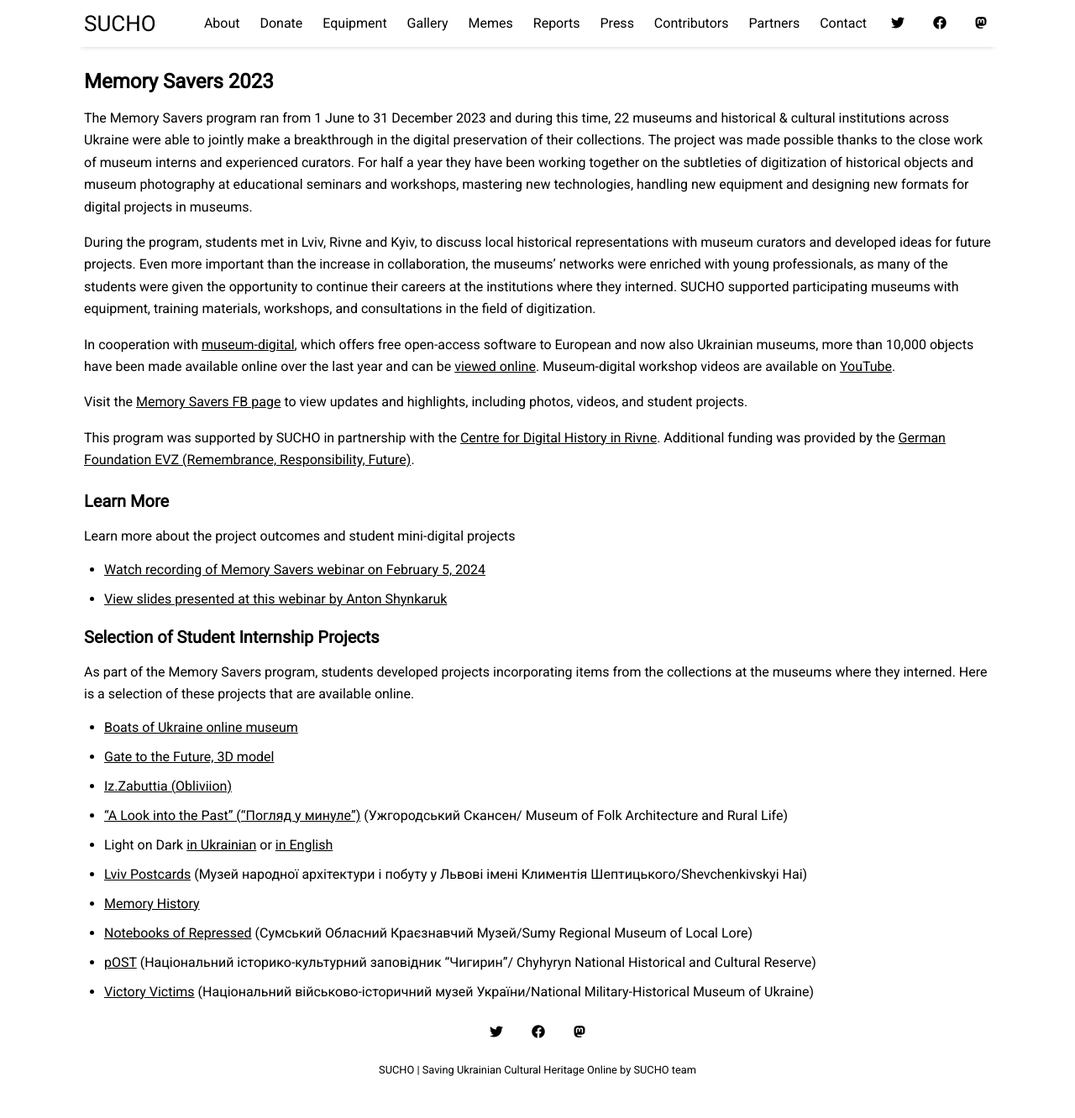
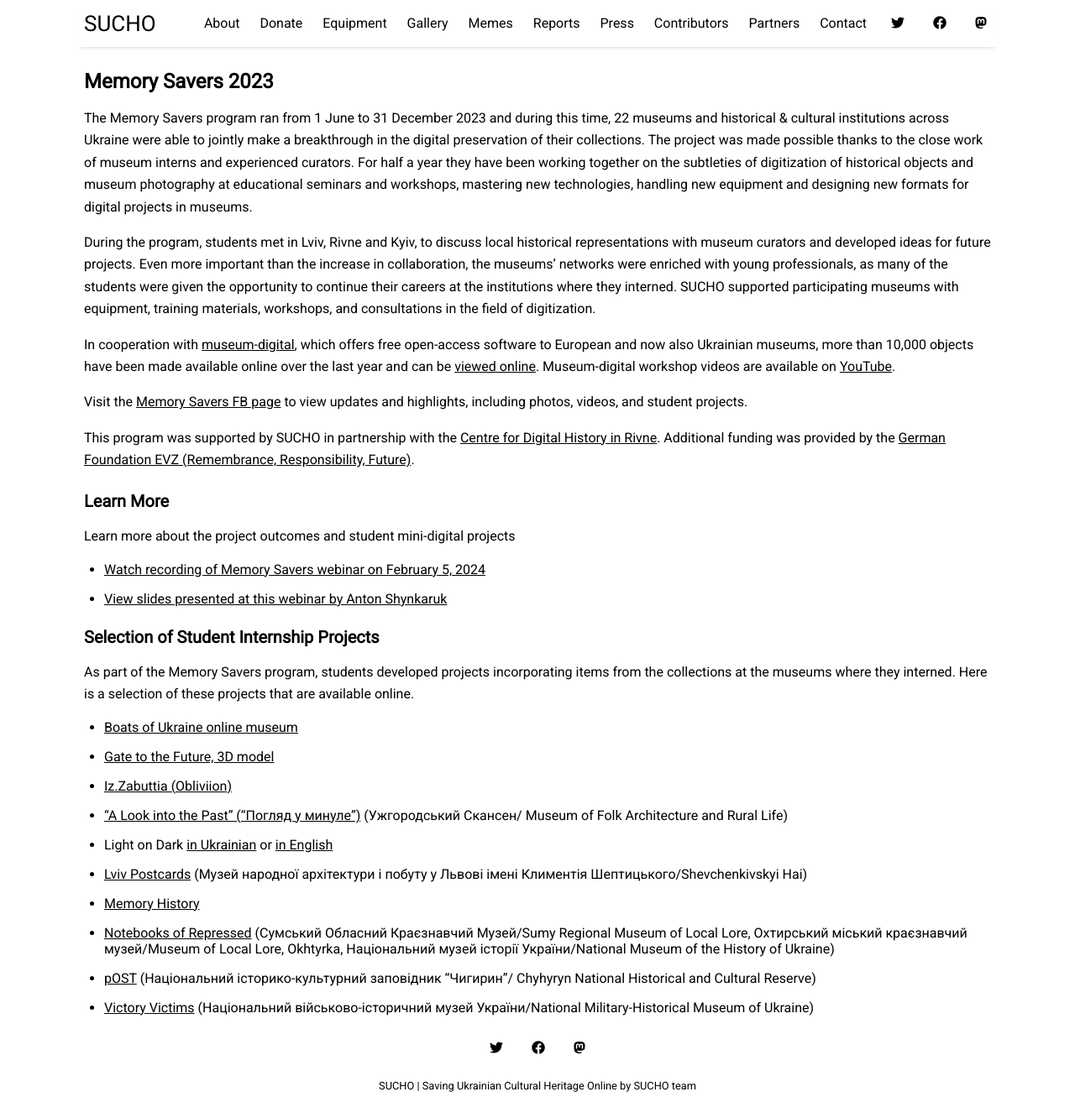
Before and after one commit to sucho-archiving/sucho-archiving.github.io, a Jekyll site: the page built from pages/memorysavers.md, in a window 1280 px wide and 1332 px high. Shown: the whole window at 84% size. Built offline with Jekyll 4.4.1, drawn with Linux system fonts in a browser that asks for light colours.

Commit message:
Update memorysavers.md
added museum affiliation

```diff
--- a/pages/memorysavers.md
+++ b/pages/memorysavers.md
@@ -34,7 +34,7 @@
 - Light on Dark [in Ukrainian](https://drive.google.com/file/d/1UvUSWUdL0e30ua9rKol68IRvctgiXxVi/view?usp=sharing) or [in English](https://drive.google.com/file/d/1pj-6X9tF0TSZJYti5XbpCJeKmOzdW5za/view?usp=sharing)
 - [Lviv Postcards](https://ua.museum-digital.org/objects?s=collection%3A357%20sort%3Ainvno) (Музей народної архітектури і побуту у Львові імені Климентія Шептицького/Shevchenkivskyi Hai)
 - [Memory History](https://www.canva.com/design/DAF2PDKOdW8/p2fF6WmuMQhZ0XD4dEpgKg/view)
-- [Notebooks of Repressed](https://youtu.be/8FICT_I7Edk) (Сумський Обласний Краєзнавчий Музей/Sumy Regional Museum of Local Lore)
+- [Notebooks of Repressed](https://youtu.be/8FICT_I7Edk) (Сумський Обласний Краєзнавчий Музей/Sumy Regional Museum of Local Lore, Охтирський міський краєзнавчий музей/Museum of Local Lore, Okhtyrka, Національний музей історії України/National Museum of the History of Ukraine)
 - [pOST](https://www.youtube.com/@pOST-bc3zj) (Національний історико-культурний заповідник "Чигирин"/
 Chyhyryn National Historical and Cultural Reserve)
 - [Victory Victims](https://www.victory-victims.com/) (Національний військово-історичний музей України/National Military-Historical Museum of Ukraine)
```
